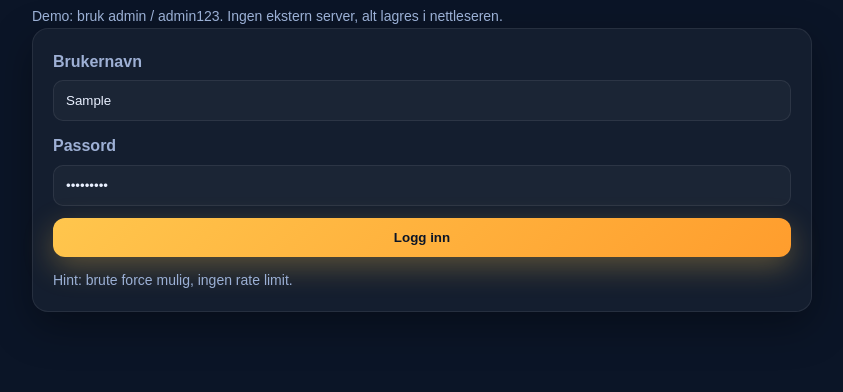
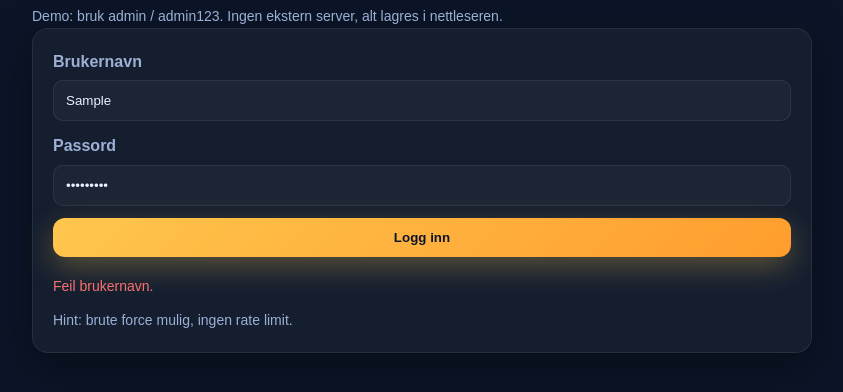
Before and after one commit to ivantodosiks-png/HamarTech-CyberSec-Brute-Force-Challenge, a plain HTML site: page admin.html in a window 1280 px wide. Both pictures are taken after typing "Sample", "Sample123" into the empty fields and a click on the button "Logg inn". Shown: the part 86-478 px from the top of the page, without its empty margins (218-1061 px from the left). Drawn offline with Linux system fonts and the light colour scheme; no server answers.

Commit message:
Enhance login functionality with error handling
Updated the login form in admin.html to include a POST method and action. Improved the login process in script.js to handle username and password validation, displaying error messages for incorrect credentials. This change simulates a POST login for testing purposes, with no rate limit implemented.

```diff
--- a/admin.html
+++ b/admin.html
@@ -47,7 +47,7 @@
     <p class="muted">Demo: bruk admin / admin123. Ingen ekstern server, alt lagres i nettleseren.</p>
 
     <div class="panel">
-      <form id="loginForm" class="modal__form">
+      <form id="loginForm" class="modal__form" method="POST" action="/wp-login.php">
         <div class="input">
           <label for="username">Brukernavn</label>
           <input type="text" id="username" name="username" placeholder="admin" required>
@@ -57,6 +57,7 @@
           <input type="password" id="password" name="password" placeholder="admin123" required>
         </div>
         <button type="submit" class="btn primary">Logg inn</button>
+        <div id="loginError" class="muted" style="color:#f87171;margin-top:6px;"></div>
         <p class="muted">Hint: brute force mulig, ingen rate limit.</p>
       </form>
 
--- a/script.js
+++ b/script.js
@@ -38,6 +38,7 @@ const loginForm = document.getElementById('loginForm');
 const adminForm = document.getElementById('adminForm');
 const logoutBtn = document.getElementById('logoutBtn');
 const flag1 = document.getElementById('flag1');
+const loginError = document.getElementById('loginError');
 
 const CONTENT_KEY = 'cr-content';
 const TOKEN_KEY = 'cr-admin-token';
@@ -179,17 +180,42 @@ if (modal) {
 if (loginForm) {
   loginForm.addEventListener('submit', (e) => {
     e.preventDefault();
+    if (loginError) loginError.textContent = '';
     const user = loginForm.username.value.trim();
     const pass = loginForm.password.value.trim();
+    const formData = new URLSearchParams();
+    formData.append('log', user);
+    formData.append('pwd', pass);
+    formData.append('redirect_to', '/admin.html');
+
+    // Simulerer POST-innlogging som kan snappes i en proxy/Intruder.
+    // Ingen rate-limit, tilsiktet for CTF.
+    fetch('/wp-login.php', {
+      method: 'POST',
+      headers: { 'Content-Type': 'application/x-www-form-urlencoded' },
+      body: formData.toString()
+    }).catch(() => {
+      // Ignorer nettverksfeil i offline-miljø.
+    }).finally(() => {
+      if (user !== DEMO_USER) {
+        if (loginError) loginError.textContent = 'Feil brukernavn.';
+        showToast('Feil brukernavn');
+        return;
+      }
+      if (pass !== DEMO_PASS) {
+        if (loginError) loginError.textContent = 'Feil passord.';
+        showToast('Feil passord');
+        return;
+      }
       if (user === DEMO_USER && pass === DEMO_PASS) {
         setLoggedIn(true);
         loginForm.classList.add('hidden');
         adminForm.classList.remove('hidden');
         fillForm(contentState);
         showToast('Logget inn (lokal)');
-    } else {
-      showToast('Feil brukernavn eller passord');
+        if (loginError) loginError.textContent = '';
       }
+    });
   });
 }
 
```
Lines whose indentation alone changed are shown as unchanged.
